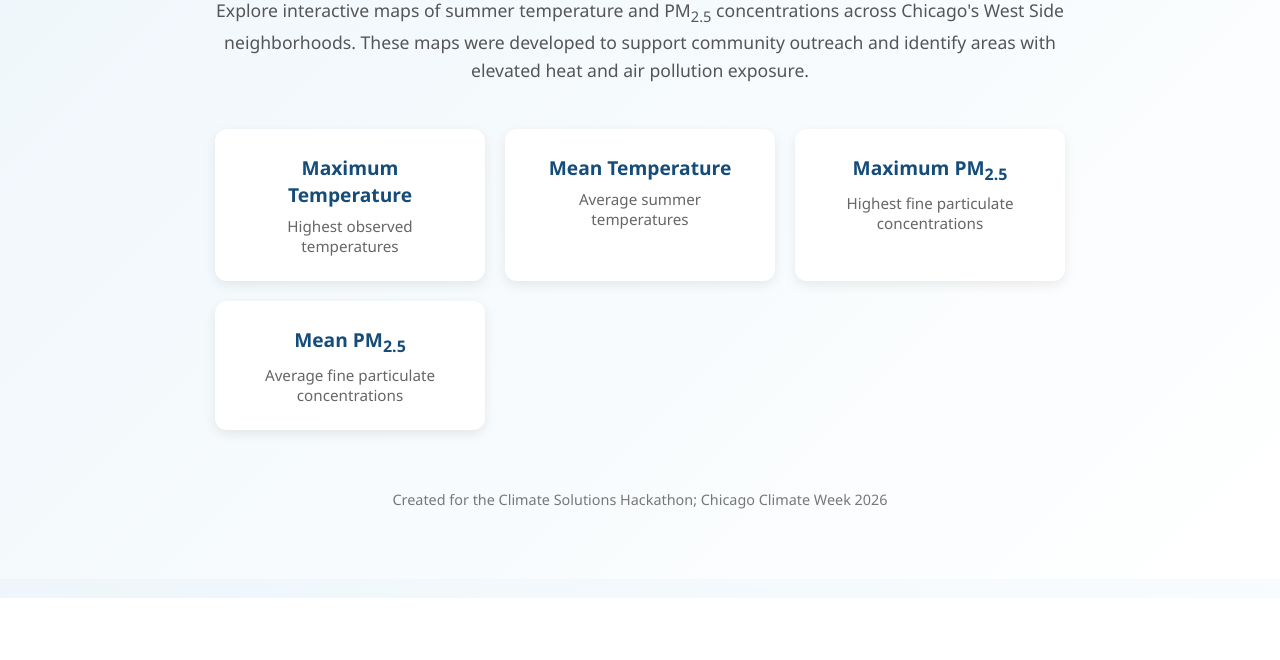
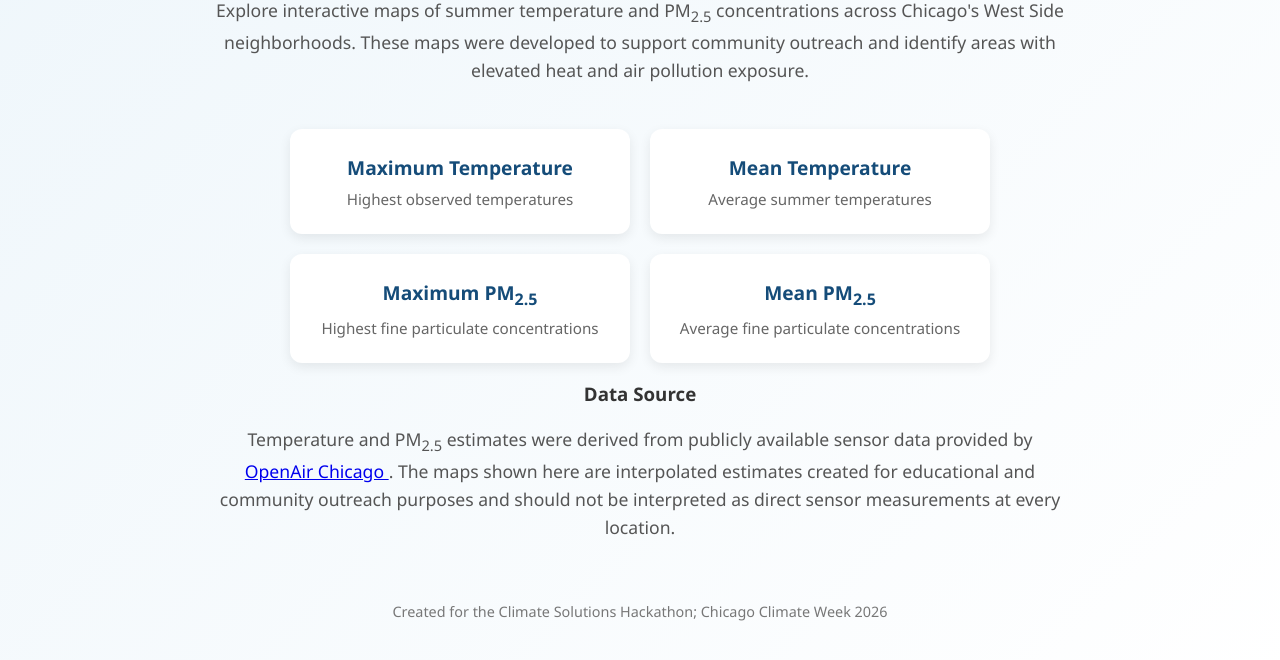
Before and after one commit to eabrown2378/chicago-westside-temp-airquality-maps, a plain HTML site: page index.html in a window 1280 px wide. Shown: the part 202-862 px from the top of the page. Before the commit the page ends 800 px from the top, so only its background shows below. Drawn offline with Linux system fonts and the light colour scheme.

Commit message:
Add files via upload

```diff
--- a/index.html
+++ b/index.html
@@ -40,8 +40,16 @@
 
     .map-grid {
         display: grid;
-        grid-template-columns: repeat(auto-fit, minmax(240px, 1fr));
+        grid-template-columns: repeat(2, 1fr);
         gap: 20px;
+        max-width: 700px;
+        margin: 0 auto;
+    }
+
+    @media (max-width: 650px) {
+        .map-grid {
+            grid-template-columns: 1fr;
+        }
     }
 
     .card {
@@ -114,6 +122,20 @@ community outreach and identify areas with elevated heat and air pollution expos
 
 </div>
 
+<div class="attribution">
+    <h3>Data Source</h3>
+    <p>
+        Temperature and PM<sub>2.5</sub> estimates were derived from publicly
+        available sensor data provided by
+        <a href="https://openairchicago.org/" target="_blank" rel="noopener">
+            OpenAir Chicago
+        </a>.
+        The maps shown here are interpolated estimates created for educational
+        and community outreach purposes and should not be interpreted as direct
+        sensor measurements at every location.
+    </p>
+</div>
+
 <footer>
 Created for the Climate Solutions Hackathon; Chicago Climate Week 2026
 </footer>
```
